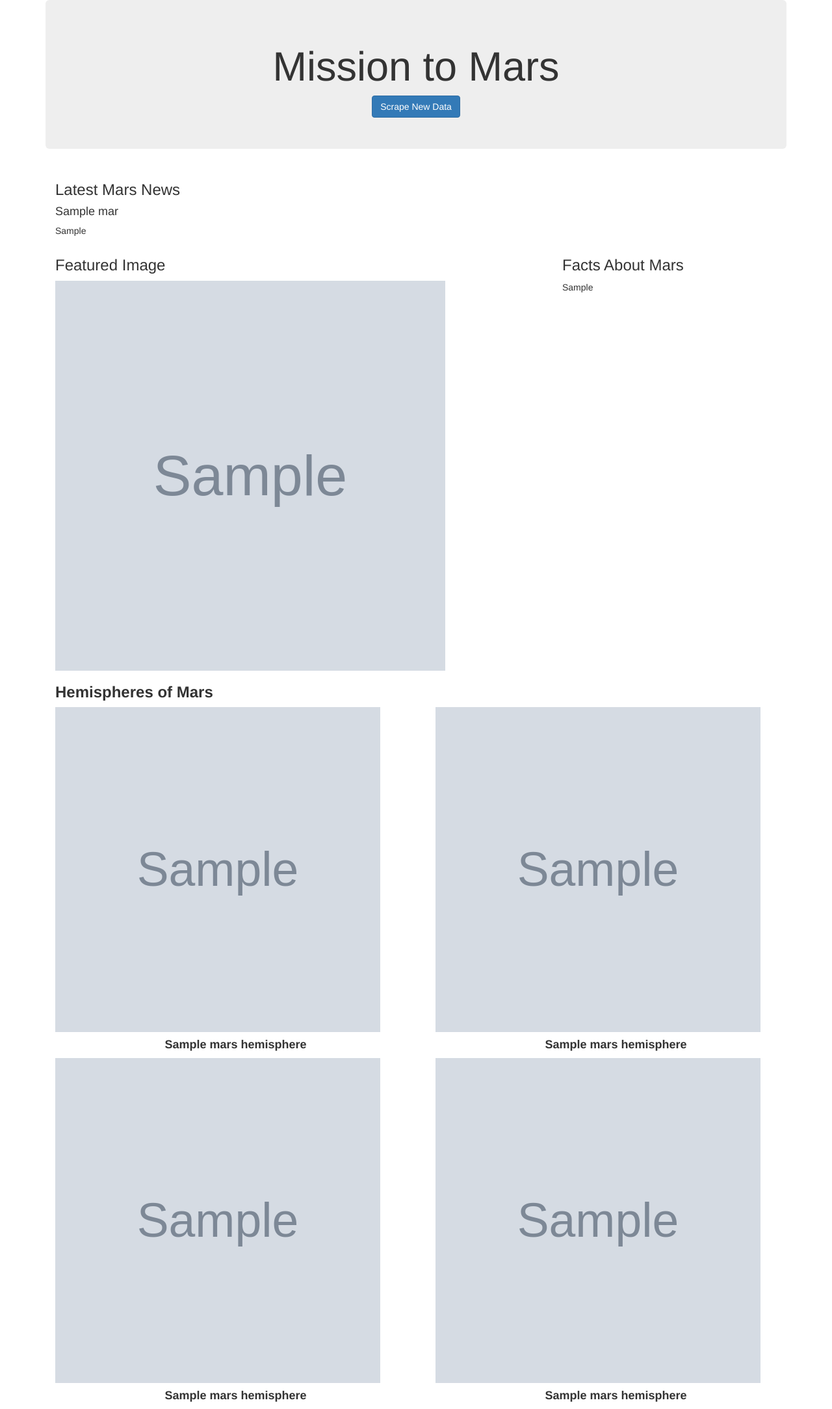
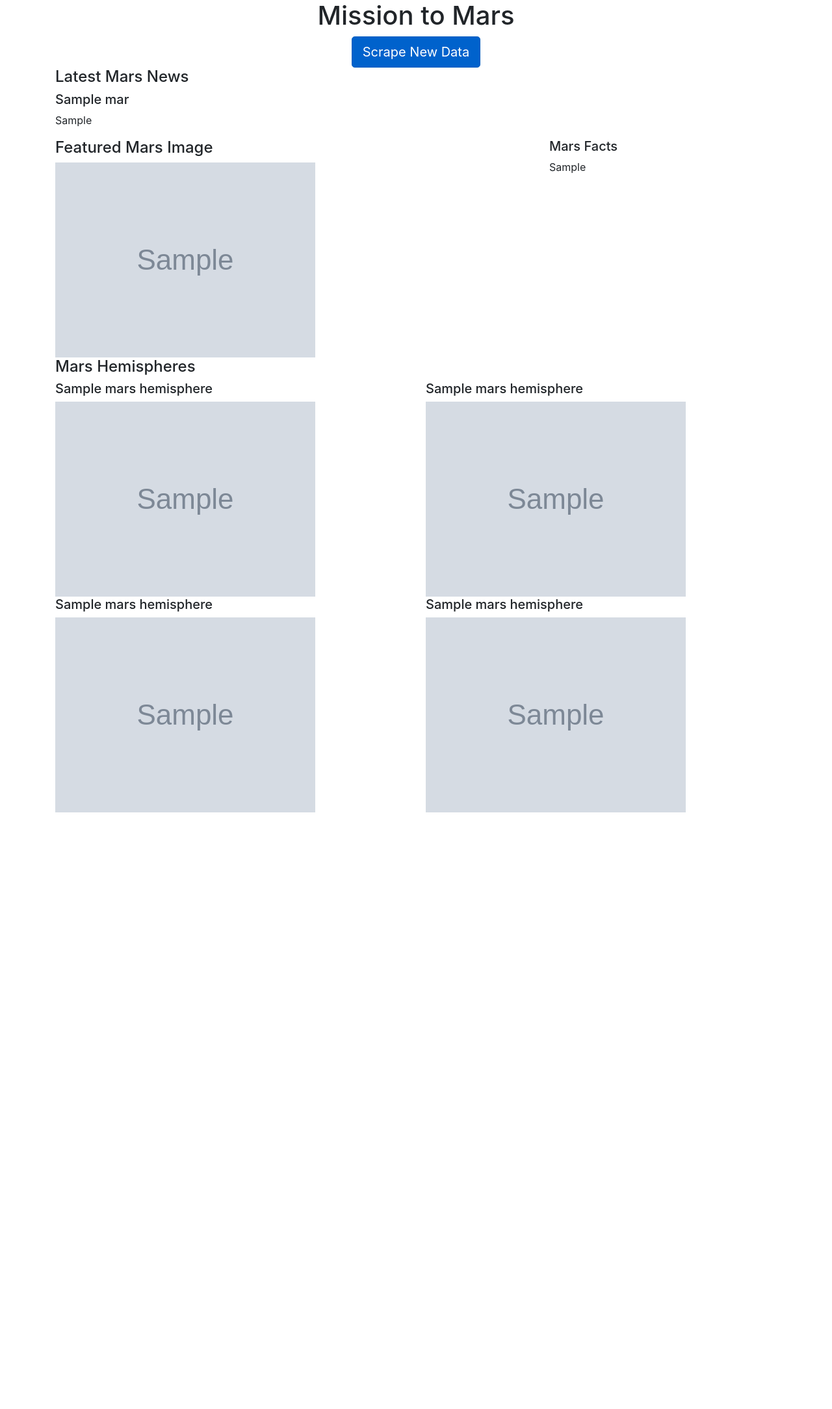
Before and after one commit to cmoeser5/Mission-to-Mars, a Flask app: template Missions_to_Mars/templates/index.html in a window 1280 px wide. Shown: the whole page at 65% size. After the commit the page ends 1250 px from the top, so only its background shows below. Run offline with Flask 2, Linux system fonts and the light colour scheme; the template is opened without the code that fills it: most values are stand-ins (such as "Sample title", 1, 10 or a date in 2020); grey boxes marked "Sample" are stand-in pictures; parts of the project's set-up code (start-up, migrations or seed data) failed here and were passed over; some libraries are stand-ins or nearby versions.

Commit message:
updated HTML file

```diff
--- a/Missions_to_Mars/templates/index.html
+++ b/Missions_to_Mars/templates/index.html
@@ -1,67 +1,81 @@
 <!DOCTYPE html>
 <html lang="en">
 <head>
-        <link rel = "stylesheet" type="text/css" href="https://maxcdn.bootstrapcdn.com/bootstrap/3.3.7/css/bootstrap.min.css">
-        <link rel = "stylesheet" type="text/css" href="./style.css">
     <meta charset="UTF-8">
     <meta name="viewport" content="width=device-width, initial-scale=1.0">
     <title>Mission to Mars</title>
+    <link rel="stylesheet" type="text/css" href="https://maxcdn.bootstrapcdn.com/bootstrap/4.0.0/css/bootstrap.min.css" integrity="sha384-Gn5384xqQ1aoWXA+058RXPxPg6fy4IWvTNh0E263XmFcJlSAwiGgFAW/dAiS6JXm" crossorigin="anonymous">
+    <link rel = "stylesheet" type="text/css" href="./style.css">
 </head>
+
 <body>
-        <div class="container pt-3">
-            <div class="row main">
-                <div class="col-lg-12">
-                    <div class="jumbotron text-center">
-                        <h1>Mission to Mars</h1>
-                        <button type="button" class="btn btn-primary" href=/scrape>Scrape New Data</button>
+
+    <!-- top of page with scrape button -->
+    <div class="container text-center box">
+        <div class=row>
+            <div class="col-lg-12 col-sm-12">
+                <h1 class=h1>Mission to Mars</h1>
+                <a href="/scrape" class="btn btn-primary btn-lg active" role="button" aria-pressed="true">Scrape New Data</a>
             </div>
         </div>
     </div>
-            <div class="container pt-3">
-                <div class="row">
-                    <div class="col-lg-12">
-                        <div class="section-heading">
-                            <h3>Latest Mars News</h3>
-                            <h4>{{mars.news_title}}</h4>
-                            <p>{{mars.news_article_p}}</p>
+
+    <!-- Mars news -->
+    <div class="container">
+        <div class=row>
+            <div class="col-lg-12 col-sm-12">
+                <h4>Latest Mars News</h4>
+                <h5>{{ mars_data.news_title }}</h5>
+                <p>{{ mars_data.mars_news_p }}</p>
             </div>
         </div>
     </div>
+
+    <!-- Featured Mars image and facts table -->
+    <div class="container">
+        <div class=row>
+            <div class="col-lg-8 col-sm-8">
+                <h4>Featured Mars Image</h4>
+                <a href={{ mars_data.featured_image }}>
+                    <img alt="Mars Featured Image" src={{ mars_data.featured_image }} class="img">
+                </a>
             </div>
-            <div class="container pt-3">
-                <div class="row">
-                    <div class="col-md-8">
-                        <h3>Featured Image</h3>
-                        <img src={{mars.featured_image}} width="600" height="600">
-                    </div>
-                    <div class="col-md-4">
-                        <h3>Facts About Mars</h3>
-                        {{mars.mars_facts | safe}}
+            <div class="col-lg-4 col-sm-4">
+                <h5>Mars Facts</h5>
+                {{ mars_data.mars_facts_table | safe }}
             </div>
         </div>
     </div>
-            <div class="container pt-3">
-                <h3><b>Hemispheres of Mars</b></h3>
-                <div class="row">
-                    <div class="col-lg-6 col-sm-12">
-                        <img src ={{mars.mars_hemispheres[0]["img_url"]}} width="500" height="500">
-                        <h4 class="text-center"> <b>{{ mars.mars_hemispheres[0]["title"] }}</b></h5>
+
+    <!-- Mars hemispheres -->
+    <div class="container">
+        <h4 id="hemispheres">Mars Hemispheres</h4>
+        <div class=row>
+            <div class="col-lg-6 col-sm-6 box_left">
+                <h5>{{ mars_data.mars_hemispheres[0]["title"] }}</h5>
+                <a href={{ mars_data.mars_hemispheres[0]["img_url"] }}>
+                    <img alt="Cerebus Hemisphere Enhanced" src={{ mars_data.mars_hemispheres[0]["img_url"] }} class="img">
+                </a>
             </div>
-
-                    <div class="col-lg-6 col-sm-12">
-                        <img src ={{mars.mars_hemispheres[1]["img_url"]}} width="500" height="500">
-                        <h4 class="text-center"> <b>{{ mars.mars_hemispheres[1]["title"]}}</b></h5>
+            <div class="col-lg-6 col-sm-6 box_right">
+                <h5>{{ mars_data.mars_hemispheres[1]["title"] }}</h5>
+                <a href={{ mars_data.mars_hemispheres[1]["img_url"] }}>
+                    <img alt="Schiaparelli Hemisphere Enhanced" src={{ mars_data.mars_hemispheres[1]["img_url"] }} class="img">
+                </a>
             </div>
-
-                    <div class="col-lg-6 col-sm-12">
-                        <img src ={{mars.mars_hemispheres[2]["img_url"]}} width="500" height="500">
-                        <h4 class="text-center"> <b>{{ mars.mars_hemispheres[2]["title"]}}</b></h5>
         </div>
-
-                    <div class="col-lg-6 col-sm-12">
-                        <img src ={{mars.mars_hemispheres[3]["img_url"]}} width="500" height="500">
-                        <h4 class="text-center"> <b>{{ mars.mars_hemispheres[3]["title"]}}</b></h5>
+        <div class=row>
+            <div class="col-lg-6 col-sm-6 box_left">
+                <h5>{{ mars_data.mars_hemispheres[2]["title"] }}</h5>
+                <a href={{ mars_data.mars_hemispheres[2]["img_url"] }}>
+                    <img alt="Syrtis Major Hemisphere Enhanced" src={{ mars_data.mars_hemispheres[2]["img_url"] }} class="img">
+                </a>
             </div>
+            <div class="col-lg-6 col-sm-6 box_right">
+                <h5>{{ mars_data.mars_hemispheres[3]["title"] }}</h5>
+                <a href={{ mars_data.mars_hemispheres[3]["img_url"] }}>
+                    <img alt="Valles Marineris Hemisphere Enhanced" src={{ mars_data.mars_hemispheres[3]["img_url"] }} class="img">
+                </a>
             </div>
         </div>
     </div>
```
Lines whose indentation alone changed are shown as unchanged.
